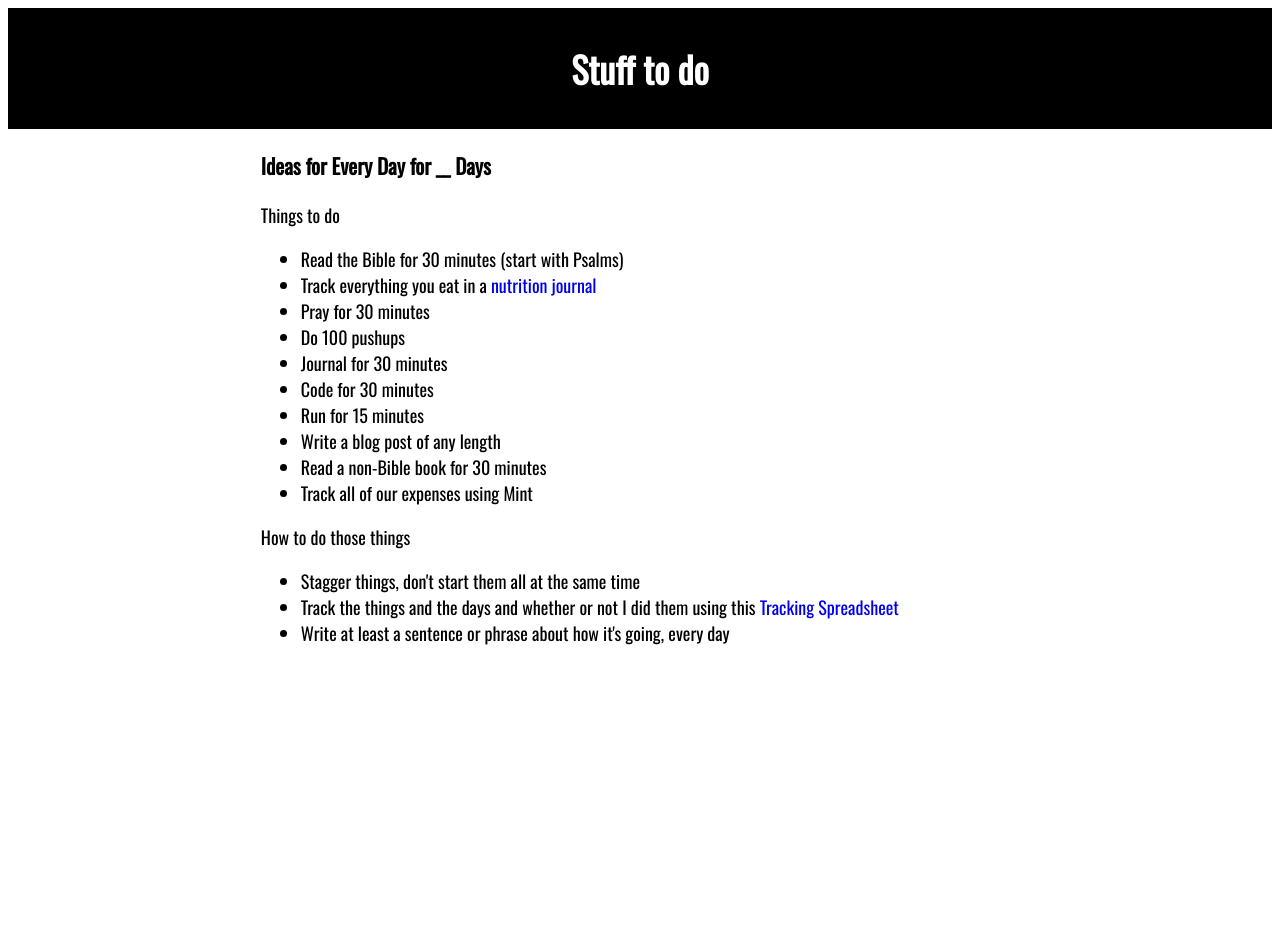
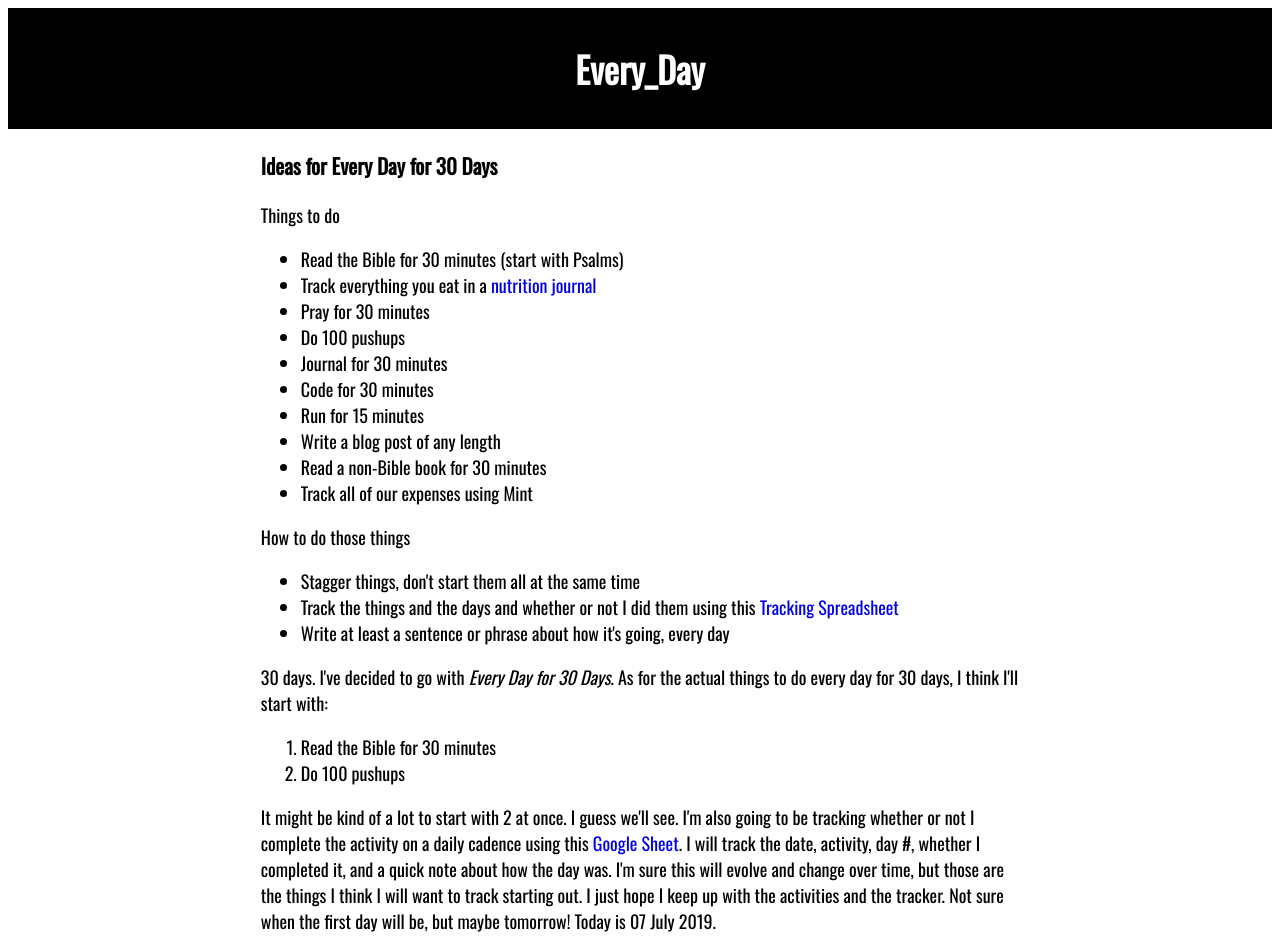
Before and after one commit to DTThor/every-day, a website: page index.html in a window 1280 px wide. Before the commit the page ends 800 px from the top, so only its background shows below. Drawn offline with nearby package versions, Linux system fonts and the light colour scheme.

Commit message:
add write up

```diff
--- a/index.html
+++ b/index.html
@@ -6,17 +6,23 @@
     <link rel="icon" type="image/png" sizes="16x16" href="/favicon-16x16.png">
     <link rel="manifest" href="/site.webmanifest">
     <meta charset="utf-8">
-    <title>Every Day</title>
+    <title>Every_Day</title>
     <link rel="stylesheet" href="/styles.css">
     <link href="https://fonts.googleapis.com/css?family=Oswald&display=swap" rel="stylesheet">
   </head>
+
   <body>
+
     <header>
-      <h1 id="top">Stuff to do</h1>
+      <h1 id="top">Every_Day</h1>
     </header>
+
     <main>
-      <h3>Ideas for Every Day for __ Days</h3>
+
+      <h3>Ideas for Every Day for 30 Days</h3>
+
       <p>Things to do</p>
+
       <ul>
         <li>Read the Bible for 30 minutes (start with Psalms)</li>
         <li>Track everything you eat in a <a target=_blank href="https://www.myfitnesspal.com">nutrition journal</a></li>
@@ -29,13 +35,24 @@
         <li>Read a non-Bible book for 30 minutes</li>
         <li>Track all of our expenses using Mint</li>
       </ul>
+
       <p>How to do those things</p>
+
       <ul>
         <li>Stagger things, don't start them all at the same time</li>
         <li>Track the things and the days and whether or not I did them using this <a target=_blank href="https://docs.google.com/spreadsheets/d/1XufJ866psZ1RqMXdVOFOEFe4jQ3C69gcyse1llY4byM/edit#gid=0">Tracking Spreadsheet</a> </li>
         <li>Write at least a sentence or phrase about how it's going, every day</li>
       </ul>
 
+      <p>30 days. I've decided to go with <em>Every Day for 30 Days</em>. As for the actual things to do every day for 30 days, I think I'll start with:</p>
+
+      <ol>
+        <li>Read the Bible for 30 minutes</li>
+        <li>Do 100 pushups</li>
+      </ol>
+
+      <p>It might be kind of a lot to start with 2 at once. I guess we'll see. I'm also going to be tracking whether or not I complete the activity on a daily cadence using this <a target=_blank href="https://docs.google.com/spreadsheets/d/1XufJ866psZ1RqMXdVOFOEFe4jQ3C69gcyse1llY4byM/edit#gid=0">Google Sheet</a>. I will track the date, activity, day #, whether I completed it, and  a quick note about how the day was. I'm sure this will evolve and change over time, but those are the things I think I will want to track starting out. I just hope I keep up with the activities and the tracker. Not sure when the first day will be, but maybe tomorrow! Today is 07 July 2019.</p>
+
     </main>
   </body>
 </html>
```
